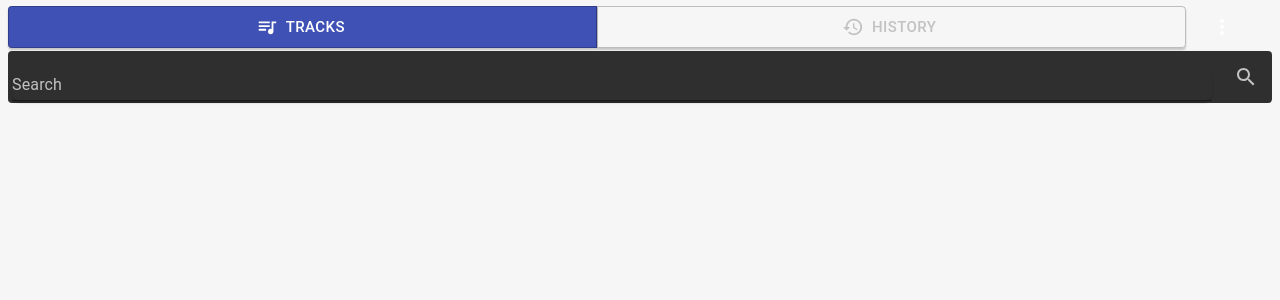
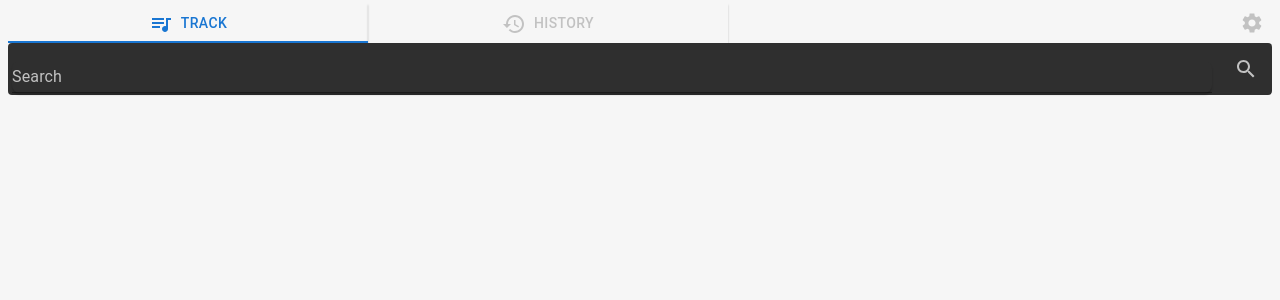
Before and after one commit to void2610/Simple-YouTube-Music.js, a React (Vite) app: page / in a window 1280 px wide. Shown: the top 300 px of the page. Built offline with nearby package versions, Linux system fonts and the light colour scheme.

Commit message:
update mui to v5

```diff
--- a/package.json
+++ b/package.json
@@ -16,6 +16,7 @@
     "@mui/icons-material": "^5.14.0",
     "@mui/material": "^5.14.0",
     "@mui/styled-engine": "^5.13.2",
+    "@mui/styles": "^5.14.0",
     "@tauri-apps/api": "^1.4.0",
     "react": "^18.2.0",
     "react-dom": "^18.2.0",
--- a/src/App.jsx
+++ b/src/App.jsx
@@ -1,7 +1,6 @@
 import { useRef, useState, useEffect } from "react";
-import { styled, useTheme } from '@mui/material/styles';
-
-// import components
+import { createTheme } from '@mui/material/styles';
+import { ThemeProvider } from '@mui/styles';
 import DisplayTrack from "./components/DisplayTrack";
 import Controls from "./components/Controls";
 import TopBar from "./components/TopBar";
@@ -11,6 +10,15 @@ import History from "./components/History";
 import Settings from "./components/Settings";
 
 const App = () => {
+
+  const [theme, setTheme] = useState(createTheme({
+    palette: {
+      primary: {
+        main: '#535bf2',
+      },
+    },
+  }));
+
   const [drawerOpened, setDrawerOpened] = useState(false);
   const [isDisplayTrack, setIsDisplayTrack] = useState(true);
 
@@ -42,6 +50,7 @@ const App = () => {
 
   return (
     <>
+      <ThemeProvider theme={theme}>
         <TopBar {...{ isDisplayTrack, setIsDisplayTrack, drawerOpened, setDrawerOpened }} />
         {isDisplayTrack && (
           <>
@@ -63,7 +72,7 @@ const App = () => {
                     tracks,
                     trackIndex,
                     setTrackIndex,
-                  setCurrentTrack,
+                    setCurrentTrack
                   }}
                 />
                 <div>
@@ -109,6 +118,7 @@ const App = () => {
           </>
         )}
         <Settings  {...{ drawerOpened, setDrawerOpened }} />
+      </ThemeProvider>
     </>
   );
 };
--- a/src/components/Controls.jsx
+++ b/src/components/Controls.jsx
@@ -1,4 +1,4 @@
-import { AppBar, Toolbar, makeStyles, Button, IconButton, ButtonGroup } from '@material-ui/core'
+import { AppBar, Toolbar, Button, IconButton, ButtonGroup } from '@material-ui/core'
 import { useState, useEffect, useRef, useCallback } from 'react';
 
 // icons
--- a/src/components/History.jsx
+++ b/src/components/History.jsx
@@ -70,7 +70,7 @@ const History = ({ currentTrack, tracks, setTracks, trackIndex, setTrackIndex, s
                 primary={track.title}
                 secondary={track.author}
                 primaryTypographyProps={{ className: "primary" }}
-                secondaryTypographyProps={{ style: { color: '#396cd8' } }}
+                secondaryTypographyProps={{ style: { color: '#535bf2' } }}
               />
             </ListItem>
           ))}
--- a/src/components/PlayList.jsx
+++ b/src/components/PlayList.jsx
@@ -7,7 +7,7 @@ const PlayList = ({
   tracks,
   trackIndex,
   setTrackIndex,
-  setCurrentTrack
+  setCurrentTrack,
 }) => {
   const simpleBarRef = useRef();
 
@@ -42,8 +42,7 @@ const PlayList = ({
               <ListItemText
                 primary={track.title}
                 secondary={track.author}
-                primaryTypographyProps={{ className: "primary" }}
-                secondaryTypographyProps={{ style: { color: '#396cd8' } }}
+                secondaryTypographyProps={{ color: 'primary' }}
               />
             </ListItem>
           ))}
--- a/src/components/SearchBar.jsx
+++ b/src/components/SearchBar.jsx
@@ -64,8 +64,7 @@ const SearchBar = ({ tracks, setTrackIndex, setTracks, setCurrentTrack, historie
     const data = await response.json();
 
     if (!data.items || data.items.length === 0) {
-      console.error('指定されたURLに対してビデオデータが見つかりませんでした');
-      return;
+      throw new Error('No video found');
     }
 
     const videoData = data.items[0].snippet;
@@ -83,6 +82,11 @@ const SearchBar = ({ tracks, setTrackIndex, setTracks, setCurrentTrack, historie
     const playlistId = url.split('list=')[1];
     const response = await fetch(`https://www.googleapis.com/youtube/v3/playlistItems?part=snippet&maxResults=50&playlistId=${playlistId}&key=${API_KEY}`);
     const data = await response.json();
+
+    if (!data.items || data.items.length === 0) {
+      throw new Error('No video found');
+    }
+
     const playlistData = data.items;
 
     return playlistData.map(item => ({
@@ -132,6 +136,7 @@ const SearchBar = ({ tracks, setTrackIndex, setTracks, setCurrentTrack, historie
         sx={{ p: '2px 4px', display: 'flex', alignItems: 'center', backgroundColor: '#2f2f2f', boxShadow: 'none' }} style={{ widows: '100%' }}
       >
         <TextField fullWidth id='search-bar-input' label="Search" variant="standard"
+          color='primary'
           placeholder="Input YouTube playlist URL"
           onChange={(e) => setUrl(e.target.value)}
           onKeyDown={handleKeyDown}
--- a/src/components/Settings.jsx
+++ b/src/components/Settings.jsx
@@ -1,4 +1,4 @@
-import { AppBar, Toolbar, makeStyles, Button, IconButton, ButtonGroup, FormGroup, FormControlLabel, Switch } from '@material-ui/core'
+import { AppBar, Toolbar, Button, IconButton, ButtonGroup, FormGroup, FormControlLabel, Switch } from '@material-ui/core'
 import React from 'react'
 import { useRef, useState, useEffect } from "react";
 import Drawer from '@mui/material/Drawer';
@@ -6,10 +6,7 @@ import Drawer from '@mui/material/Drawer';
 const drawerlStyle = {
   color: '#c2c2c2',
   backgroundColor: '#2f2f2f',
-  WebkitTextSizeAdjust: '100%',
-  width: '190px'
 };
-
 
 const Settings = ({ drawerOpened, setDrawerOpened }) => {
 
@@ -26,9 +23,9 @@ const Settings = ({ drawerOpened, setDrawerOpened }) => {
         </div>
 
         <FormGroup style={{ marginLeft: '20px' }}>
-          <FormControlLabel control={<Switch defaultChecked />} label="Dark Mode" />
-          <FormControlLabel control={<Switch />} label="AAAA" />
-          <FormControlLabel control={<Switch />} label="AAAA" />
+          <FormControlLabel control={<Switch defaultChecked color='#535b2f' />} label="Dark Mode" />
+          <FormControlLabel control={<Switch color='primary' />} label="AAAA" />
+          <FormControlLabel control={<Switch color='primary' />} label="AAAA" />
         </FormGroup>
       </Drawer >
     </>
--- a/src/components/TopBar.jsx
+++ b/src/components/TopBar.jsx
@@ -1,29 +1,26 @@
-import { AppBar, Toolbar, makeStyles, Button, IconButton, ButtonGroup } from '@material-ui/core'
+import { IconButton } from '@mui/material';
+import { createTheme, ThemeProvider, useTheme } from '@material-ui/core/styles';
 import React from 'react'
-import { useRef, useState, useEffect } from "react";
-import Drawer from '@mui/material/Drawer';
+import Tabs from '@mui/material/Tabs';
+import Tab from '@mui/material/Tab';
+import Box from '@mui/material/Box';
 
 import QueueMusicIcon from '@mui/icons-material/QueueMusic';
 import HistoryIcon from '@mui/icons-material/History';
-import MoreVertIcon from '@mui/icons-material/MoreVert';
+import SettingsIcon from '@mui/icons-material/Settings';
 
-const activeButtonStyle = {
-  backgroundColor: '#3f51b5',
-  color: 'white'
-};
-
-const useStyles = makeStyles({
-  iconButton: {
-    '&:hover': {
-      backgroundColor: '#272727'
-    }
-  }
-});
+// const useStyles = makeStyles({
+//   iconButton: {
+//     '&:hover': {
+//       backgroundColor: '#272727'
+//     }
+//   }
+// });
 
 
 const TopBar = ({ isDisplayTrack, setIsDisplayTrack, drawerOpened, setDrawerOpened }) => {
-  const classes = useStyles();
-
+  // const classes = useStyles();
+  const theme = useTheme();
 
 
   const trackButtonClick = () => {
@@ -33,25 +30,37 @@ const TopBar = ({ isDisplayTrack, setIsDisplayTrack, drawerOpened, setDrawerOpen
     setIsDisplayTrack(false);
   }
 
+  const [value, setValue] = React.useState(0);
+
+  const handleChange = (event, newValue) => {
+    setValue(newValue);
+  };
+
 
   return (
     <>
       <div style={{ display: 'flex', alignItems: 'center', marginTop: '-5px' }}>
-        <ButtonGroup variant="text" aria-label="outlined button group" size="large" style={{ width: '93.16%' }}>
-          <Button variant="outlined" startIcon={<QueueMusicIcon />} style={{
-            ...{ color: '#c2c2c2', width: '50%', display: 'flex', alignItems: 'center', justifyContent: 'center' },
-            ...(isDisplayTrack ? activeButtonStyle : {})
-          }} onClick={trackButtonClick}>Tracks</Button>
-          <Button variant="outlined" startIcon={<HistoryIcon />} style={{
-            ...{ color: '#c2c2c2', width: '50%', display: 'flex', alignItems: 'center', justifyContent: 'center' },
-            ...(!isDisplayTrack ? activeButtonStyle : {})
-          }} onClick={historyButtonClick}>History</Button>
-        </ButtonGroup >
-        < IconButton className={classes.iconButton} style={{ color: 'white', boxShadow: 'none', marginLeft: '12px' }} onClick={() => { setDrawerOpened(true); }}>
-          <MoreVertIcon />
+        <Box sx={{ width: '100%' }}>
+          <Tabs
+            onChange={handleChange}
+            value={value}
+            aria-label="Tabs where selection follows focus"
+            selectionFollowsFocus
+            sx={{ width: '100%', height: '20px', minHeight: '40px', }}
+          >
+            <Tab label="Track" sx={{ width: '50%', color: '#c2c2c2', minHeight: '40px' }}
+              onClick={trackButtonClick}
+              icon={<QueueMusicIcon />} iconPosition="start" />
+            <Tab label="History" sx={{ width: '50%', color: '#c2c2c2', minHeight: '40px' }}
+              onClick={historyButtonClick}
+              icon={<HistoryIcon />} iconPosition="start" />
+          </Tabs>
+        </Box>
+
+        < IconButton /*className={classes.iconButton}*/ style={{ color: 'white', boxShadow: 'none', marginLeft: '12px' }} onClick={() => { setDrawerOpened(true); }}>
+          <SettingsIcon style={{ color: '#c2c2c2' }} />
         </ IconButton>
       </div >
-
     </>
   );
 };
--- a/src/styles.css
+++ b/src/styles.css
@@ -20,10 +20,6 @@
 
 .simplebar-scrollbar:before {
   border-radius: 100;
-}
-
-.primary {
-  color: #c2c2c2;
 }
 
 .listItem {
@@ -64,16 +60,6 @@
   justify-content: center;
 }
 
-a {
-  font-weight: 500;
-  color: #646cff;
-  text-decoration: inherit;
-}
-
-a:hover {
-  color: #535bf2;
-}
-
 h1 {
   text-align: center;
 }
@@ -94,14 +80,6 @@ button {
 
 button {
   cursor: pointer;
-}
-
-button:hover {
-  border-color: #396cd8;
-}
-button:active {
-  border-color: #396cd8;
-  background-color: #e8e8e8;
 }
 
 input,
```
Also changed, not shown: src/components/Header.jsx (deleted, +0 -24 lines), 1 other file (tests, documents, lock files or other folders). Lines whose indentation alone changed are shown as unchanged.
